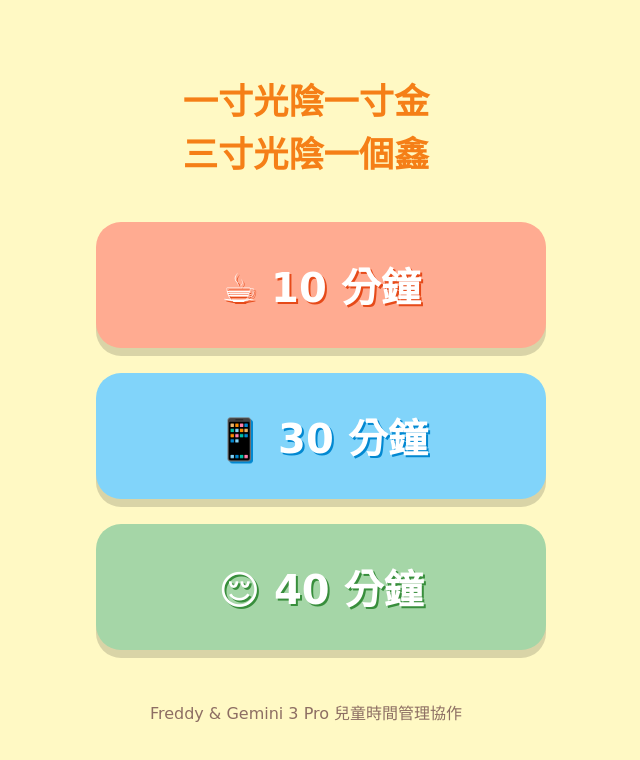
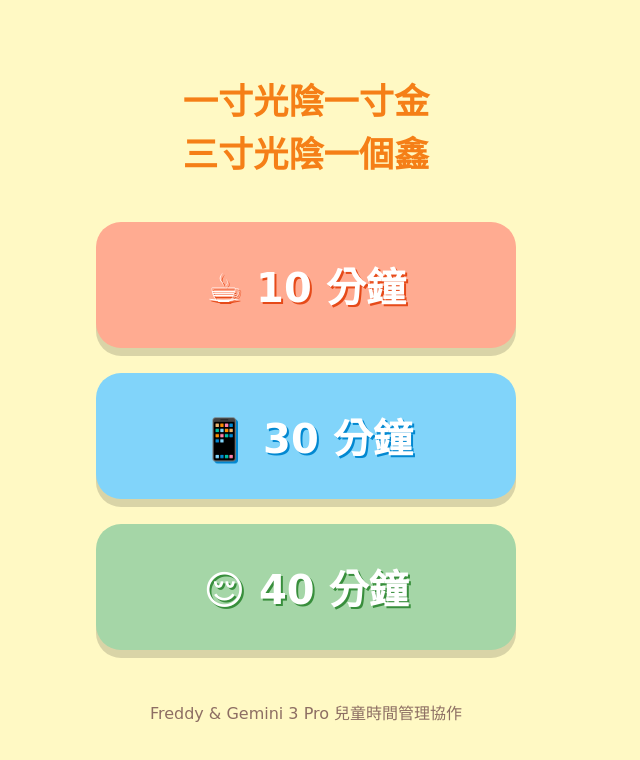
Before and after one commit to freddychen1225/Game-timer, a plain HTML site: page index.html in a window 1280 px wide. Shown: the whole page, without its empty margins (334-974 px from the left). Drawn offline with Linux system fonts and the light colour scheme.

Commit message:
Update index.html

```diff
--- a/index.html
+++ b/index.html
@@ -5,6 +5,11 @@
     <meta name="viewport" content="width=device-width, initial-scale=1.0, maximum-scale=1.0, user-scalable=no">
     <title>兒童時間管理</title>
     <style>
+        /* --- 關鍵修正：強制所有元件的內距都包含在寬度內 --- */
+        * {
+            box-sizing: border-box;
+        }
+
         :root {
             --bg-color: #FFF9C4; /* 柔和的淡黃色背景 */
             --btn-10: #FFAB91;   /* 珊瑚紅 */
@@ -25,7 +30,6 @@
             align-items: center;
             justify-content: center;
             min-height: 100vh;
-            box-sizing: border-box;
             text-align: center;
         }
 
@@ -39,7 +43,7 @@
             font-size: 2.2rem; /* 字體統一大小 */
             font-weight: bold;
             color: var(--title-color);
-            line-height: 1.5;  /* 增加行高，讓兩行不要擠在一起 */
+            line-height: 1.5;  /* 增加行高 */
             margin: 0;
         }
 
@@ -47,30 +51,28 @@
         .btn-container {
             display: flex;
             flex-direction: column;
-            gap: 25px; /* 間距稍微縮小 */
+            gap: 25px; /* 按鈕間距 */
             width: 100%;
-            max-width: 420px; /* 容器寬度縮小約 15% (原本500) */
+            max-width: 420px; /* 容器寬度 */
         }
 
-        /* 按鈕樣式 (整體縮小 15%) */
+        /* 按鈕樣式 */
         .big-btn {
-            display: block;
-            width: 100%;
-            padding: 34px 15px; /* padding 縮小 (原本40) */
-            font-size: 2.5rem;  /* 字體縮小 (原本3) */
+            display: flex;            /* 彈性佈局 */
+            align-items: center;      /* 垂直置中 */
+            justify-content: center;  /* 水平置中 */
+            width: 100%;              /* 寬度佔滿容器 */
+            padding: 34px 15px;       /* 內距 */
+            font-size: 2.5rem;        /* 字體大小 */
             font-weight: bold;
-            border-radius: 25px;
-            text-decoration: none;
+            border-radius: 25px;      /* 圓角 */
+            text-decoration: none;    /* 去除底線 */
             color: #fff;
-            box-shadow: 0 8px 0 rgba(0,0,0,0.15);
+            box-shadow: 0 8px 0 rgba(0,0,0,0.15); /* 立體陰影 */
             transition: transform 0.1s, box-shadow 0.1s;
             position: relative;
             top: 0;
-            /* 讓圖示跟文字垂直對齊更好看 */
-            display: flex;
-            align-items: center;
-            justify-content: center;
-            gap: 15px;
+            gap: 15px; /* 圖示與文字的距離 */
         }
 
         /* 按鈕按下效果 */
@@ -79,7 +81,7 @@
             box-shadow: 0 0 0 rgba(0,0,0,0.15);
         }
 
-        /* 個別顏色 */
+        /* 個別顏色設定 */
         .btn-10 { background-color: var(--btn-10); text-shadow: 2px 2px 0 #E64A19; }
         .btn-30 { background-color: var(--btn-30); text-shadow: 2px 2px 0 #0288D1; }
         .btn-40 { background-color: var(--btn-40); text-shadow: 2px 2px 0 #388E3C; }
```
